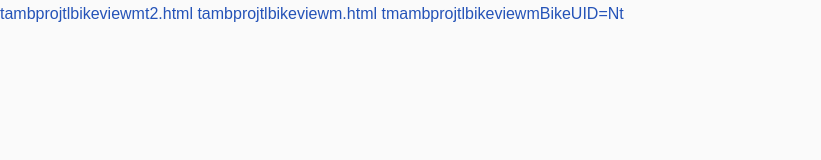
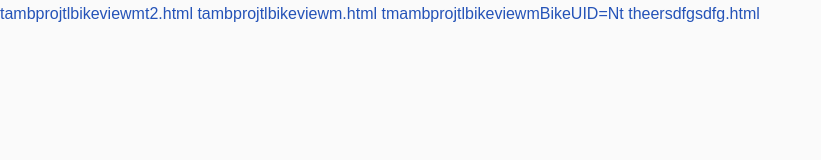
Before and after one commit to abel1024a/abel1024a.github.io, a plain HTML site: page index.html in a window 1280 px wide. Shown: the whole page, without its empty margins (0-821 px from the left). Drawn offline with Linux system fonts and the light colour scheme.

Commit message:
Update index.html

```diff
--- a/index.html
+++ b/index.html
@@ -18,5 +18,7 @@
 
   <a href="tmambprojtlbikeviewmBikeUID=NjE4NA==.html">tmambprojtlbikeviewmBikeUID=Nt</a>
 
+  <a href="theersdfgsdfg.html"> theersdfgsdfg.html</a>
+
   </body>
 </html>
```
